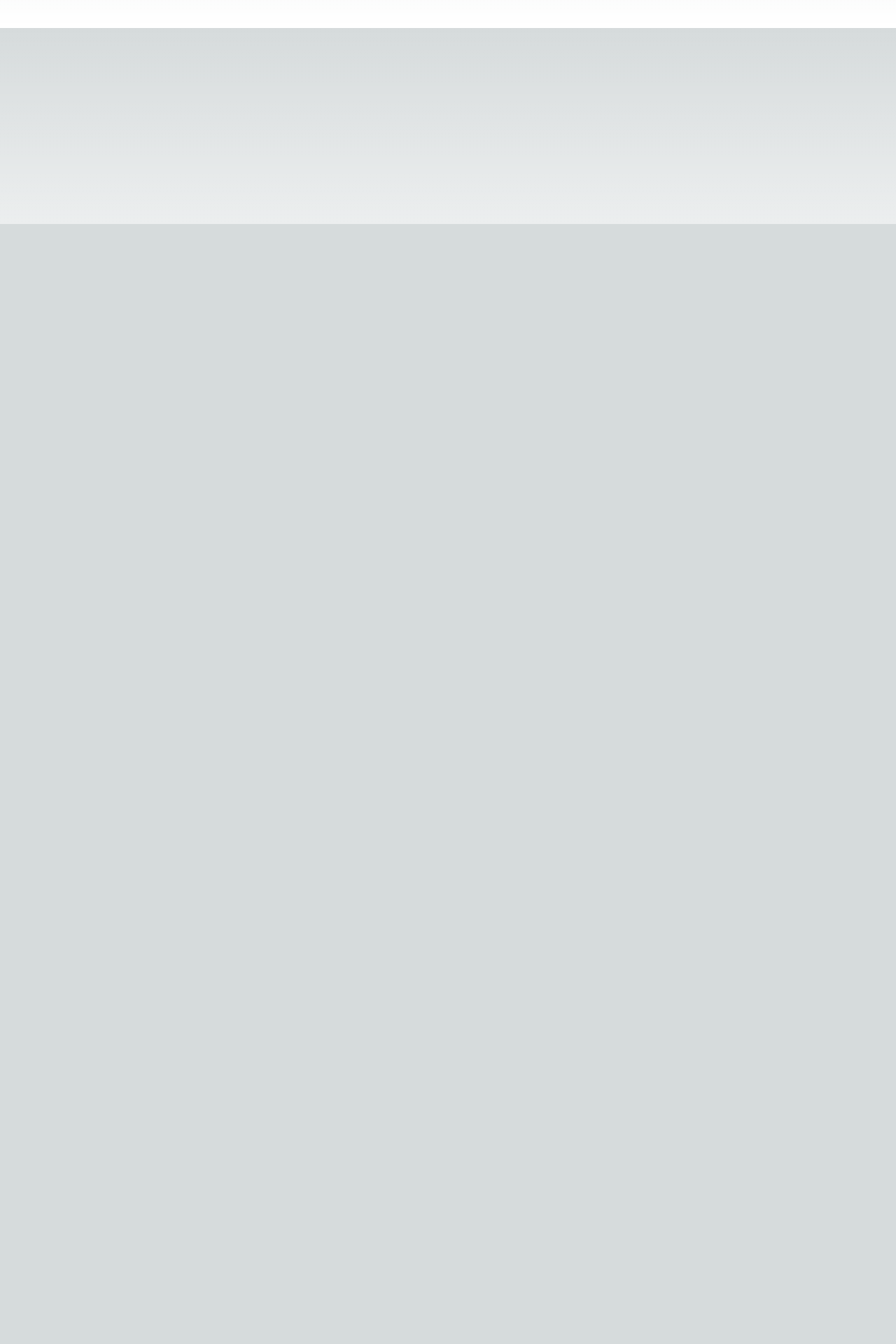
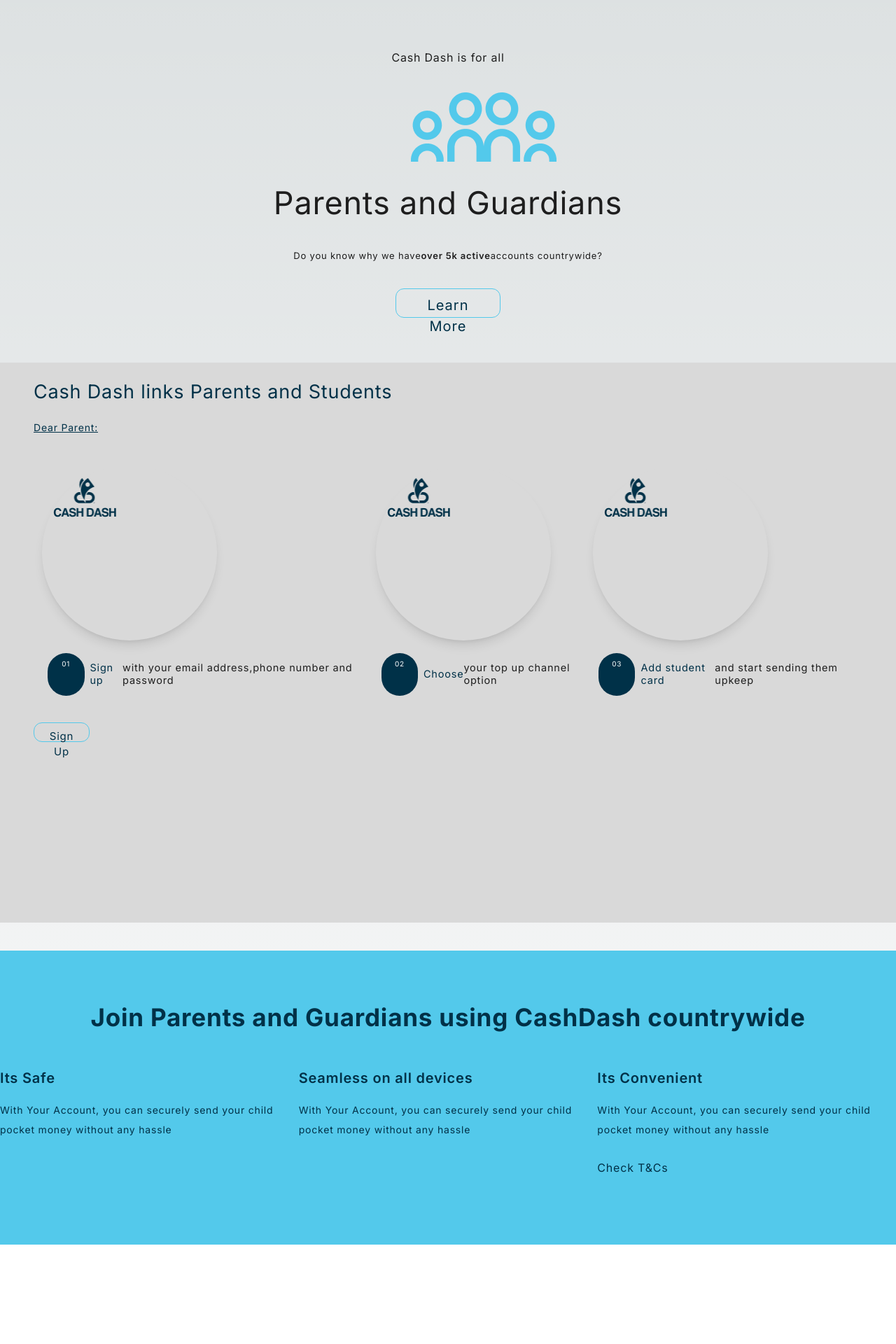
Before and after one commit to MariaNamata086/school-wallet, a Next.js app: page / in a window 1280 px wide. Shown: the part 480-2400 px from the top of the page at 70% size. Before the commit the page ends 800 px from the top, so only its background shows below. Built offline with nearby package versions, Linux system fonts and the light colour scheme.

Commit message:
Initial development changes  of the homepage

```diff
--- /dev/null
+++ b/src/app/components/page-specific/home/AppUsageStep.tsx
@@ -0,0 +1,41 @@
+import React from 'react';
+import Image from 'next/image';
+import dark_sw_logo from '@assets/dark_logo_long.png'
+
+interface AppUsageStepProps {
+  stepNumber: string;
+  mainAction: string;
+  additionalInformation: string;
+}
+
+function AppUsageStep({
+  stepNumber,
+  mainAction,
+  additionalInformation,
+}: AppUsageStepProps) {
+  return (
+    <div className='flex flex-col gap-4 p-3 h-auto  bg-[#D9D9D9]'>
+      <div className='flex flex-col p-4 gap-2 w-[250px] h-[250px] rounded-full shadow-lg'>
+        <div className='w-[90px] h-[60px] flex'>
+          <Image
+            alt='dark school wallet logo'
+            src={dark_sw_logo}
+            className=' flex h-full w-full'
+            style={{ objectFit: 'contain' }}
+          />
+        </div>
+      </div>
+      <div className='flex items-center gap-2 w-full tracking-wider px-2 py-[2px]'>
+        <span className='w-2 md:w-[61px] h-2 md:h-[61px] rounded-full text-center text-[10px] md:p-2 p-1 text-white bg-[#003148]'>
+          {stepNumber}
+        </span>
+        <span className='flex items-center text-[11px] md:text-[14.5px] leading-[18.15px] text-[#1E1E1E] '>
+          <span className='text-[#003148]'>{mainAction}</span>
+          {additionalInformation}
+        </span>
+      </div>
+    </div>
+  );
+}
+
+export default AppUsageStep;
--- /dev/null
+++ b/src/app/components/shared/Footer.tsx
@@ -0,0 +1,65 @@
+import Link from 'next/link';
+import React from 'react'
+
+interface FooterSubContentProps {
+    title: string;
+    content: string;
+    moreInfo?: string;
+}
+
+function Footer() {
+
+    const footerSubContent = [
+      {
+        title: 'Its Safe',
+        content:
+          'With Your Account, you can securely send your child pocket money without any hassle',
+      },
+      {
+        title: 'Seamless on all devices',
+        content:
+          'With Your Account, you can securely send your child pocket money without any hassle',
+      },
+
+      {
+        title: 'Its Convenient',
+        content:
+          'With Your Account, you can securely send your child pocket money without any hassle',
+        moreInfo: 'Check T&Cs',
+      },
+    ];
+  return (
+      <footer className='flex flex-col h-[420px] md:h-[840px]'>
+          <div className='flex flex-col h-full md:h-1/2 bg-[#53C9EB] py-[60px] gap-8 leading-loose tracking-wider text-[#003148]'>
+              <span className=' text-[30px] md:text-[35px] text-center font-bold'>Join Parents and Guardians using CashDash countrywide </span>
+              <div className='flex flex-col md:flex-row justify-around'>{
+                  footerSubContent.map(({ title, content, moreInfo }, index) => {
+                      return <FooterSubContent key={index} title={title} content={content} moreInfo={moreInfo} />
+                  })
+              }
+              </div>
+          </div>
+          <div className='hidden items-center justify-center h-1/2 bg-white md:flex'>
+          <Link href='/authentication/login' className='py-2 px-4 rounded-full'>Get Started</Link>
+          </div>
+    </footer>
+  )
+}
+
+export default Footer
+
+const FooterSubContent = ({ title, content, moreInfo }: FooterSubContentProps) => {
+    return (
+        <div className='flex flex-col gap-3 items-start'>
+            <span className='font-semibold text-[20px]'>
+                {title}
+            </span>
+            <span className='font-normal text-[12px] md:text-[14px]'>{content}</span>
+            {moreInfo && (
+                <span className='mt-3'>
+                    {moreInfo}
+                </span>
+            )}
+        </div>
+    )
+}
--- a/src/app/layout.tsx
+++ b/src/app/layout.tsx
@@ -1,6 +1,9 @@
 import type { Metadata } from 'next';
 import { Inter } from 'next/font/google';
 import './globals.css';
+import { config } from '@fortawesome/fontawesome-svg-core';
+
+config.autoAddCss = false;
 
 const inter = Inter({ subsets: ['latin'] });
 
--- a/src/app/page.tsx
+++ b/src/app/page.tsx
@@ -1,11 +1,12 @@
-"use client"
-
 import Image from 'next/image';
-import swDarkLogo from '@assets/sw_darklogo.png'
+import peoplelogo1 from '@assets/people.png';
+import peoplelogo2 from '@assets/people1.png';
 import React from 'react';
 import Link from 'next/link';
 import HomeNav from './components/page-specific/home/HomeNav';
 import HomeHeader from './components/page-specific/home/HomeHeader';
+import AppUsageStep from './components/page-specific/home/AppUsageStep';
+import Footer from './components/shared/Footer';
 
 // export default function Home() {
 
@@ -41,12 +42,76 @@
 // }
 export default function Home() {
   return (
-    <main className='flex flex-col items-center justify-center gap-10'>
+    <main className='flex flex-col items-center justify-center gap-10 tracking-wider'>
       <div className='flex flex-col w-full'>
         <HomeNav />
-        <HomeHeader/>
+        <HomeHeader />
       </div>
-      <div className='flex flex-col gap-8 px-20 justify-center items-center'></div>
+      <div className='flex flex-col gap-8 px-20 py-6 justify-center items-center h-auto'>
+        <span className=' text-[#1E1E1E] text-30px leading-[36.31px]'>
+          Cash Dash is for all
+        </span>
+        <div className='flex flex-row items-center h-[99px] w-[105px]'>
+          <Image
+            alt='people svg'
+            src={peoplelogo2}
+            style={{ objectFit: 'contain' }}
+          />
+          <Image
+            alt='people svg'
+            src={peoplelogo1}
+            style={{ objectFit: 'contain' }}
+          />
+        </div>
+        <span className='text-center text-[45px] leading-[54.46px] text-[#1E1E1E]'>
+          Parents and Guardians
+        </span>
+        <p className='flex items-center text-[13px] text-[#1E1E1E] text-center leading-[30.26px]'>
+          Do you know why we have{' '}
+          <span className='font-semibold'>over 5k active</span> accounts
+          countrywide?
+        </p>
+        <Link
+          className='text-[15px] md:text-[20px] text-center tracking-wider w-[150px] h-[42px] px-4 py-2 text-[#003148] border-[1px] border-[#53C9EB] rounded-xl hover:scale-105'
+          href='/'
+        >
+          Learn More
+        </Link>
+      </div>
+      <div className='flex flex-col gap-6 py-6 px-12 h-[800px] bg-[#D9D9D9] tracking-wider'>
+        <span className='text-[#003148] text-[20px] lg:text-[27px] leading-[36.31px]'>
+          Cash Dash links Parents and Students
+        </span>
+        <div className='flex flex-col gap-8 w-full h-auto'>
+          <span className='underline text-[12px] md:text-[14px] leading-[18.15px] text-[#003148]'>
+            Dear Parent:
+          </span>
+          <div className='flex items-center justify-between w-full'>
+            <AppUsageStep
+              stepNumber='01'
+              mainAction='Sign up'
+              additionalInformation='with your email address,phone number and password'
+            />
+            <AppUsageStep
+              stepNumber='02'
+              mainAction='Choose'
+              additionalInformation='your top up channel option'
+            />
+            <AppUsageStep
+              stepNumber='03'
+              mainAction='Add student card'
+              additionalInformation='and start sending them upkeep'
+            />
+          </div>
+        </div>
+        <Link
+          href='/authentication/signup'
+          className='text-[15px] text-center tracking-wider w-[80px] h-[28px] px-4 py-2 text-[#003148] border-[1px] border-[#53C9EB] rounded-xl hover:scale-105'
+        >
+          Sign Up
+        </Link>
+      </div>
+      <Footer />
     </main>
-  )
+  );
 }
```
Also changed, not shown: public/assets/dark_logo_long.png (added).
